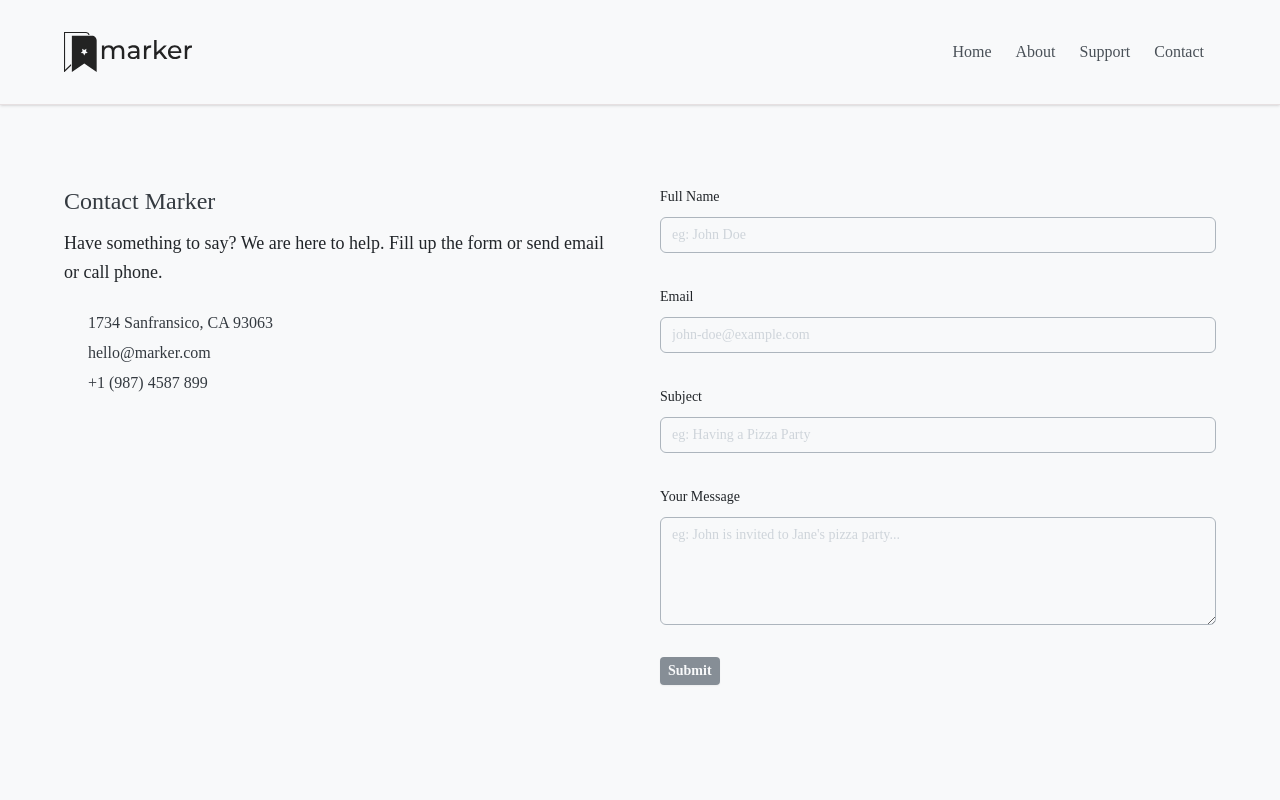
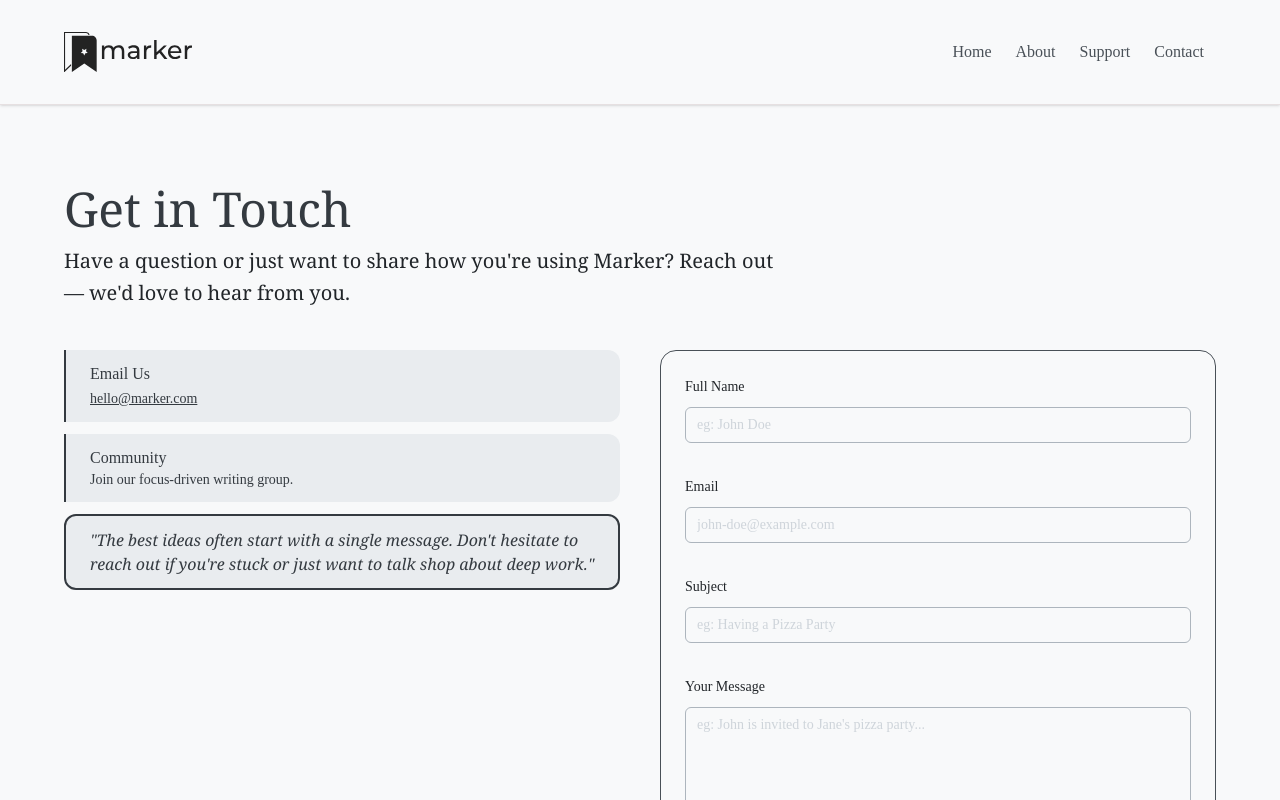
Before and after one commit to Justin-Bento/marker, a React (Vite) app: page /contact in a window 1280 px wide. Shown: the top 800 px of the page. Built offline with nearby package versions, Linux system fonts and the light colour scheme; a web font is replaced by a local one.

Commit message:
feat(contact): ): add contact page

```diff
--- a/src/frontend/pages/Contact.tsx
+++ b/src/frontend/pages/Contact.tsx
@@ -8,29 +8,37 @@ export default function Contact() {
   return (
     <>
       <article className="grid md:grid-cols-2 gap-10 mx-auto">
-        <section className="">
-          <div>
-            <h2 className="font-medium text-2xl text-gray-800">
-              Contact Marker
-            </h2>
-            <p className="text-lg leading-relaxed text-gray-900 mt-3">
-              Have something to say? We are here to help. Fill up the form or
-              send email or call phone.
-            </p>
-            <ul className="[&>li]:not-first:mt-1.5 mt-6 ml-6 list-inside">
-              <li className="text-gray-800">1734 Sanfransico, CA 93063</li>
-              <li className="text-gray-800">
-                <a href="mailto:hello@astroshipstarter.com">hello@marker.com</a>
-              </li>
-              <li className="text-gray-800">
-                <a href="tel:+1 (987) 4587 899">+1 (987) 4587 899</a>
-              </li>
-            </ul>
+        <div className="col-span-2">
+          <h2 className="font-serif text-5xl text-gray-800">Get in Touch</h2>
+          <p className="text-xl font-serif leading-relaxed text-gray-900 mt-3 max-w-prose">
+            Have a question or just want to share how you're using Marker? Reach
+            out — we'd love to hear from you.
+          </p>
+        </div>
+        <div className="space-y-3">
+          <div className="border-l-2 rounded-r-xl bg-gray-200 text-gray-800 flex items-center pl-6">
+            <span className="py-3">
+              <p className="font-medium">Email Us</p>
+              <a href="mailto:hello@marker.com" className="underline text-sm">
+                hello@marker.com
+              </a>
+            </span>
           </div>
-        </section>
-        <section>
+          <div className="border-l-2 rounded-r-xl bg-gray-200 text-gray-800 flex items-center pl-6">
+            <span className="py-3">
+              <p className="font-medium">Community</p>
+              <p className="text-sm">Join our focus-driven writing group.</p>
+            </span>
+          </div>
+          <blockquote className="border-2 rounded-xl bg-gray-200 text-gray-800 pl-6 py-3 font-serif italic">
+            "The best ideas often start with a single message. Don't hesitate to
+            reach out if you're stuck or just want to talk shop about deep
+            work."
+          </blockquote>
+        </div>
+        <div className="border border-gray-700 p-6 rounded-2xl">
           <ContactForm />
-        </section>
+        </div>
       </article>
     </>
   );
```
